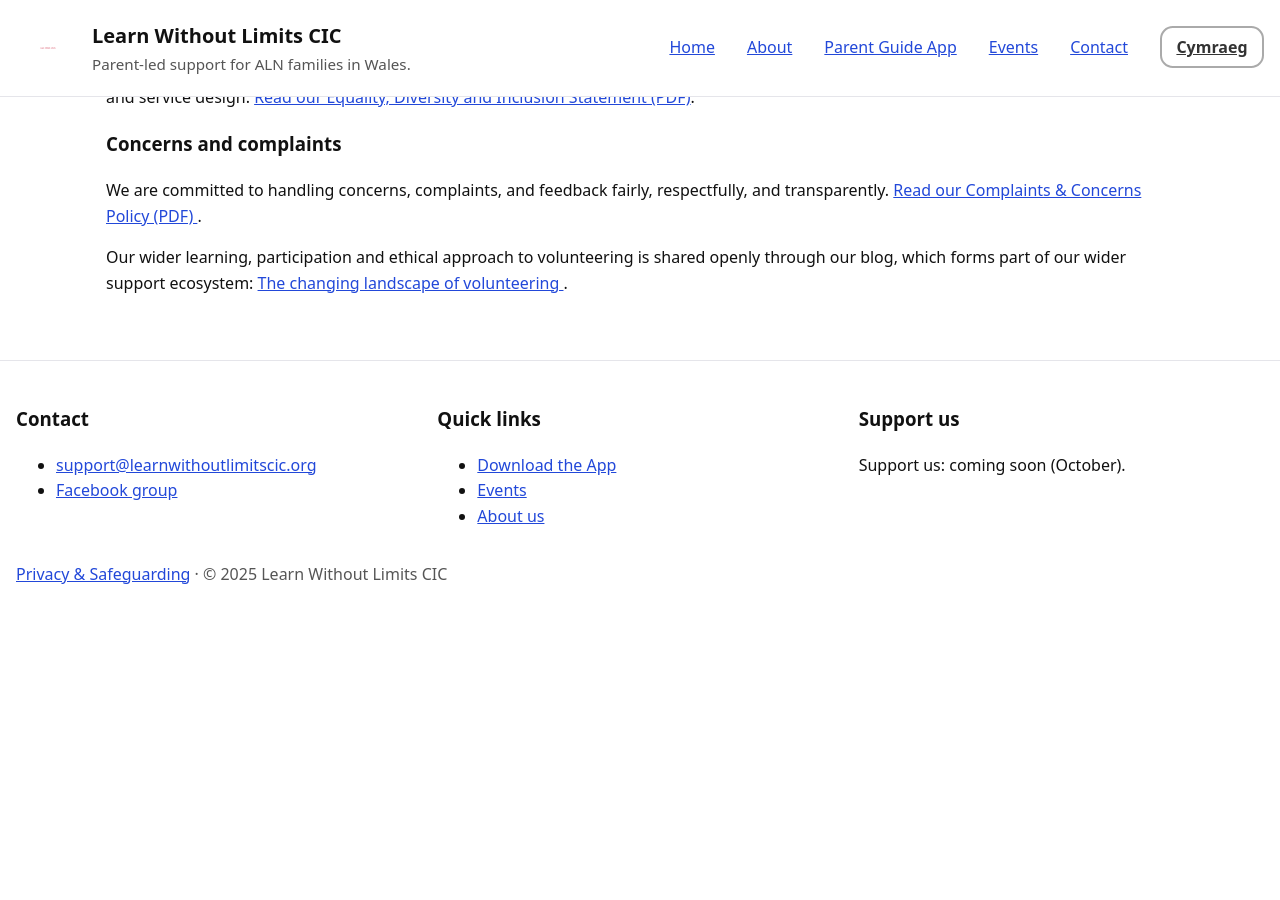
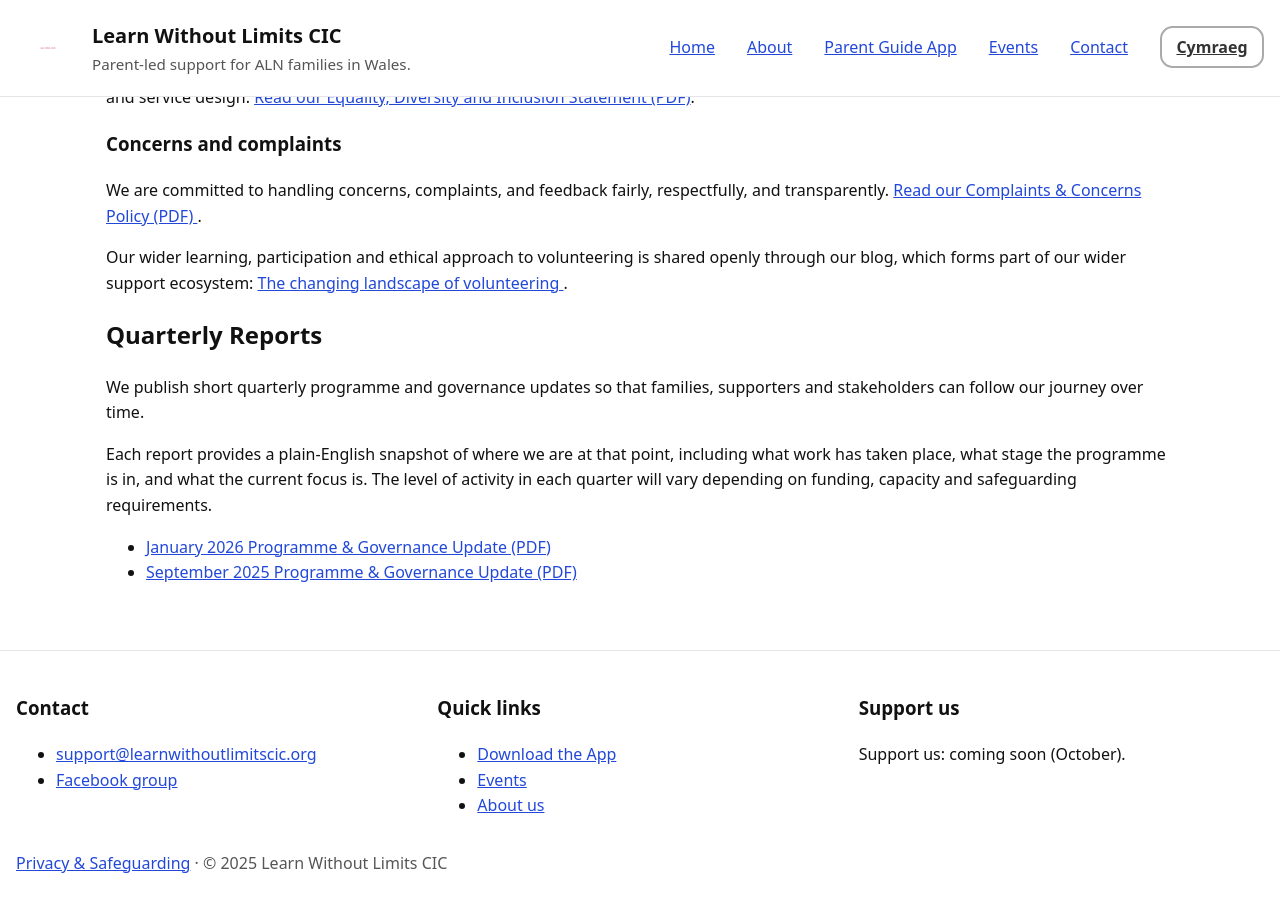
Before and after one commit to StephShobiye/learnwithoutlimitscic.github.io, a Jekyll site: the page about.en.html, which Jekyll copies as it is, in a window 1280 px wide and 900 px high, scrolled down 973 px. Built offline with Jekyll 4.4.1, drawn with Linux system fonts in a browser that asks for light colours; before the commit the page ends 1584 px from its top, so only the background shows below that.

Commit message:
Update about.en.html
Add Quarterly Reports section to About page

```diff
--- a/about.en.html
+++ b/about.en.html
@@ -35,12 +35,14 @@
       <a class="btn ghost" href="/index.cy.html" lang="cy" hreflang="cy" aria-label="Switch language to Cymraeg">Cymraeg</a>
     </nav>
   </header>
+
   <div class="a11y-controls" role="region" aria-label="Accessibility controls">
     <button class="btn" data-action="tts">Read this page</button>
     <button class="btn" data-action="fontsize">Text size</button>
     <button class="btn" data-action="contrast">High contrast</button>
     <button class="btn" data-action="pause-anim">Reduce motion</button>
   </div>
+
   <main id="main" tabindex="-1">
 
     <section class="content wide">
@@ -65,7 +67,6 @@
         where to turn, and we aim to provide clarity, reassurance, and practical next steps.
       </p>
 
-
       <h2>Governance, safeguarding and policies</h2>
 
       <p>
@@ -86,7 +87,9 @@
       <p>
         We take privacy and data protection seriously and are committed to handling personal data responsibly,
         proportionately, and transparently.
-  <a href="/policies/lwl-privacy-and-data-protection-policy.pdf">Read our Privacy &amp; Data Protection Policy (PDF)</a>.
+        <a href="/policies/lwl-privacy-and-data-protection-policy.pdf">
+          Read our Privacy &amp; Data Protection Policy (PDF)
+        </a>.
       </p>
 
       <h3>Information and professional boundaries</h3>
@@ -120,9 +123,39 @@
           The changing landscape of volunteering
         </a>.
       </p>
+
+      <!-- NEW SECTION: QUARTERLY REPORTS -->
+
+      <h2>Quarterly Reports</h2>
+
+      <p>
+        We publish short quarterly programme and governance updates so that families, supporters and stakeholders
+        can follow our journey over time.
+      </p>
+
+      <p>
+        Each report provides a plain-English snapshot of where we are at that point, including what work has taken
+        place, what stage the programme is in, and what the current focus is. The level of activity in each quarter
+        will vary depending on funding, capacity and safeguarding requirements.
+      </p>
+
+      <ul>
+        <li>
+          <a href="/reports/January_2026_Public_Programme_Governance_Update_LWL_FINAL.pdf">
+            January 2026 Programme &amp; Governance Update (PDF)
+          </a>
+        </li>
+        <li>
+          <a href="/reports/September_2025_Public_Programme_Governance_Update_LWL_CORRECTED.pdf">
+            September 2025 Programme &amp; Governance Update (PDF)
+          </a>
+        </li>
+      </ul>
+
     </section>
 
   </main>
+
   <footer class="site-footer" role="contentinfo">
     <div class="footer-grid">
       <div>
@@ -151,6 +184,7 @@
       <span>&copy; 2025 Learn Without Limits CIC</span>
     </div>
   </footer>
+
   <script src="/assets/js/site.js" defer></script>
 </body>
 </html>
```
Lines whose indentation alone changed are shown as unchanged.
